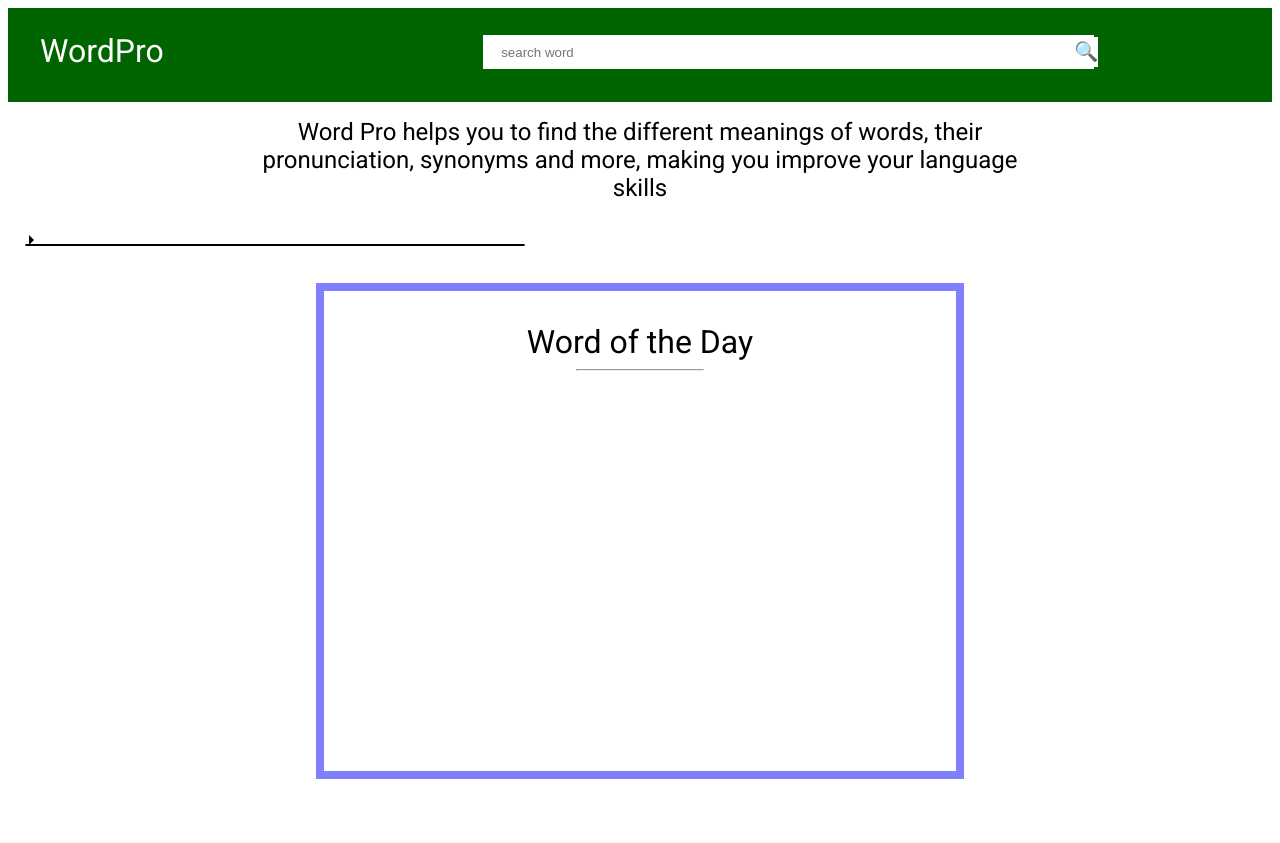
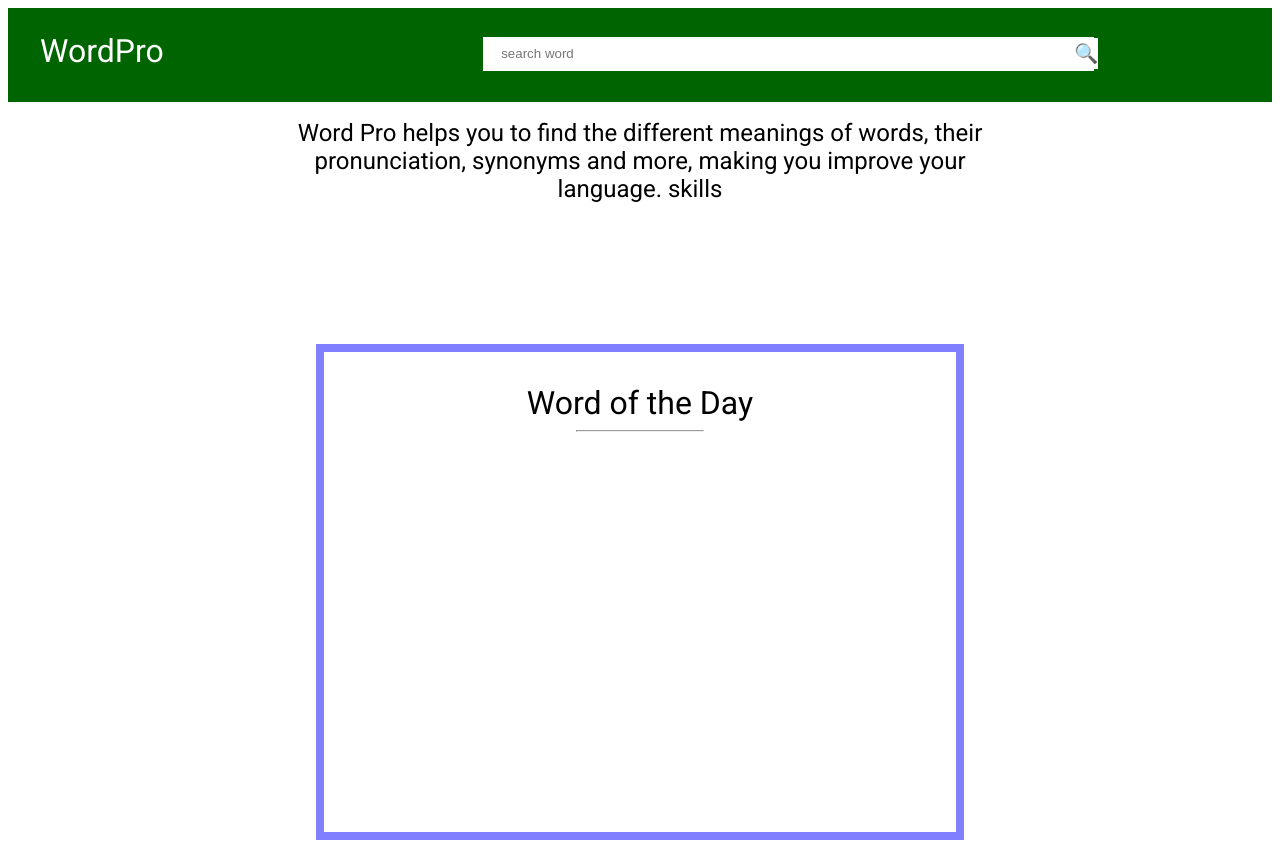
Before and after one commit to nyamuda/mywordinfo, a plain HTML site: page words-app.html in a window 1280 px wide. Shown: the top 843 px of the page. Drawn offline with Linux system fonts and the light colour scheme; no server answers.

Commit message:
all media queries and the collapse block fixed

```diff
--- a/words-app.css
+++ b/words-app.css
@@ -94,11 +94,6 @@ header {
 
 
 
-
-
-
-
-
 #app-name {
 	font-size:2rem;
 	margin-bottom: 1rem;
@@ -110,20 +105,20 @@ header {
 }
 
 #intro-loader {
-	min-height: 6rem;
+	min-height: 12rem;
 	width: 100%;
+	border: 1px solid transparent;
 }
 #introduction {
-	width: 95%;
+	width: 90%;
 	text-align: center;
 	margin: auto;
 	margin-top: 1rem;
-	display: flex;
-	flex-direction: row;
-	align-items: center;
+	font-size: 1.5rem;
+	height: auto;
+}
 
 
-}
 
 
 #search-input {
@@ -159,7 +154,7 @@ header {
 
 .toggler {
 	margin-left: 1rem;
-	display:block;
+	display:none;
 }
 
 #search-container {
@@ -351,6 +346,11 @@ footer {
 		width: 80%;
 		margin: auto;
 	}
+	#intro-loader {
+		height:5rem;
+		width: 80%;
+		margin: auto;
+	}
 }
 
 @media (min-width:768px) {
@@ -384,14 +384,14 @@ footer {
 	}
 	#search-input {
 		width: 80%;
-		margin-top: 0.2rem;
+		margin-top: 0.3rem;
 	}
 	#search-btn {
 		height: 1.9rem;
-		margin-top: 0.3rem;
+		margin-top: 0.4rem;
 	}
 	#introduction {
-		width: 60%;
+		width: 70%;
 		font-size: 1.5rem;
 	}
 	#search-container {
@@ -399,14 +399,17 @@ footer {
 		margin: auto;
 		margin-top: 1rem;
 	}
+	#smooth-collapse-container {
+		top:0rem;
+	}
+	.toggler {
+		margin-left: 30%;
+	}
+	#full-word-block {
+		top:0rem;
+	}
 	#results-number {
-		justify-content: space-evenly;
-		width:40%;
-		margin: auto;
-		border-radius: 10px;
-		border:1px solid;
-		background-color:white;
-		color: black;
+
 	}
 	#results-number:hover {
 
@@ -417,6 +420,8 @@ footer {
 		font-weight: bold;
 		width:50%;
 		margin: auto;
+		top: -2rem;
+
 	}
 	#results-list-container li:hover {
 		text-decoration: underline;
--- a/words-app.html
+++ b/words-app.html
@@ -29,7 +29,8 @@
 	<main>
 
 		<div id="intro-loader">
-			<p id="introduction">Word Pro helps you to find the different meanings of words, their pronunciation, synonyms and more, making you improve your language skills</p>
+
+			<p id="introduction">Word Pro helps you to find the different meanings of words, their pronunciation, synonyms and more, making you improve your language. skills</p>
 
 
 		<div id="loader"></div>
--- a/words-app.js
+++ b/words-app.js
@@ -15,7 +15,7 @@ let searchContainer = document.querySelector("#search-container");
 
 let theWordObject = "";
 
-let theArrow=document.querySelector(".toggler");
+let theArrow = document.querySelector(".toggler");
 
 
 let collapseContent = document.querySelector(".collapsible-content-inner");
@@ -53,9 +53,9 @@ let loadData = (status) => {
 //FETCHING DATA FOR THE SEARCHED WORD FROM THE WORDS API
 
 let getWord = word => {
-	fetch(`https://wordsapiv1.p.mashape.com/words/${word}`, {
-			method: "GET",
-			headers: {
+	fetch(`https://wordsapiv1.p.rapidapi.com/words/${word}`, {
+			"method": "GET",
+			"headers": {
 				"x-rapidapi-host": "wordsapiv1.p.rapidapi.com",
 				"x-rapidapi-key": "3dbcf6ea40mshbabf32ffef2d4b0p12d39djsn516819e7e052"
 			}
@@ -73,7 +73,7 @@ let getWord = word => {
 			theWordObject = data;
 
 			listContainer.style.display = "block";
-		theArrow.style.display="block"
+			theArrow.style.display = "block"
 
 			let resultsArray = theWordObject.results;
 
@@ -103,13 +103,13 @@ let getWord = word => {
 
 			listContainer.style.display = "none";
 
-		theArrow.style.display="none"
+			theArrow.style.display = "none"
 
 
-			introText.innerHTML = "<img src='images/sorry.jpg' width='50px'><span style='font-weight:bold'>Sorry, no results found - try a different search selection or check your internet connection.<span>";
+			introText.innerHTML = "<img src='images/sorry.jpg' width='50px'><span style='font-style:italic;font-size:1re' >Sorry, no results found - try a different search selection or check your internet connection.<span>";
 
 
-			introText.setAttribute("style", "display:flex;flex-direction:row;align-items:center")
+			introText.setAttribute("style", "display:flex;flex-direction:row;align-items:center;justify-content:center")
 
 
 		});
@@ -120,8 +120,8 @@ let getWord = word => {
 
 
 //when the user clicks the search buttton
-searchButton.addEventListener("click", (event) => {
-	console.log("search clicked")
+searchButton.addEventListener("click", event => {
+	console.log(searchInput.value)
 
 	getWord(searchInput.value);
 
```
Also changed, not shown: images/sorry-emoji.png (deleted).
